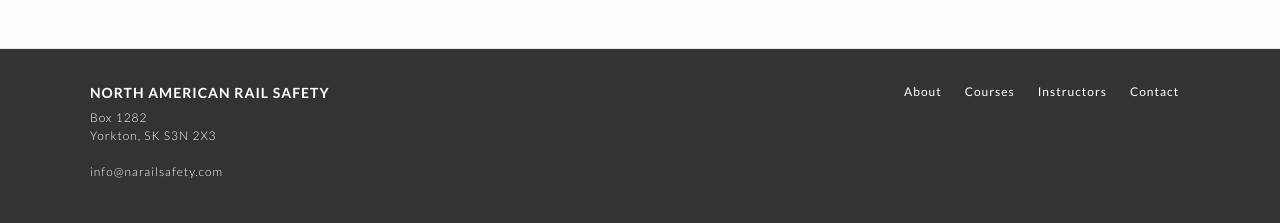
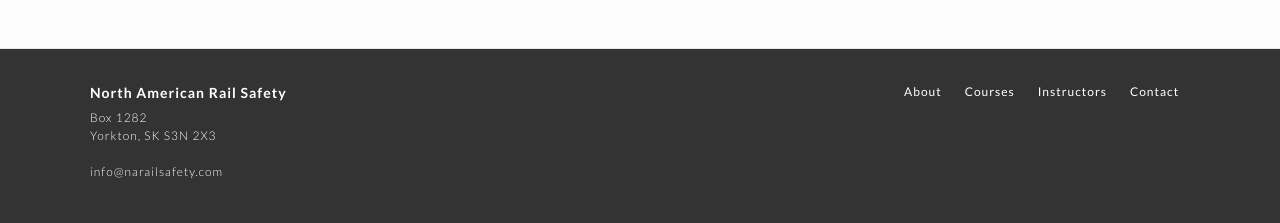
Before and after one commit to zacharyhudy/nars, a Jekyll site: the page built from index.html, in a window 1280 px wide. Shown: the part 1802-2025 px from the top of the page. Built offline with Jekyll 4.4.1, drawn with Linux system fonts in a browser that asks for light colours; some web fonts are replaced; part of the change alters nothing that is shown.

```diff
--- a/_config.yml
+++ b/_config.yml
@@ -1,5 +1,5 @@
 # Site settings
-title: NORTH AMERICAN RAIL SAFETY
+title: North American Rail Safety
 email: info@narailsafety.com
 
 description: Our Company North American Rail Safety recognizes the need to teach cutting edge safe railroading to employees the public and to employers to reduce rail incidents.
--- a/_includes/head.html
+++ b/_includes/head.html
@@ -3,8 +3,20 @@
   <meta http-equiv="X-UA-Compatible" content="IE=edge">
   <meta name="viewport" content="width=device-width, initial-scale=1">
 
-  <title>{% if page.title %}{{ page.title }}{% else %}{{ site.title }}{% endif %}</title>
   <meta name="description" content="{% if page.excerpt %}{{ page.excerpt | strip_html | strip_newlines | truncate: 160 }}{% else %}{{ site.description }}{% endif %}">
+  <meta name="keywords" content="North American Rail Safety, Rail, Safety, North, America, narailsafety, railsafety, Saskatchewan, Yorkton, Regina, Saskatoon, Melville, CN, CP, conductor, yard switcher, locomotive operator, practical training, training, about, courses, teachers, contact, results, oriented, convenient, ldm" />
+  <meta name="author" content="North American Rail Safety">
+  <meta name="robots" content="index, follow">
+  <meta name="revisit-after" content="3 month">
+
+  <meta property="og:title" content="North American Rail Safety"/>
+  <meta property="og:type" content="article"/>
+  <meta property="og:image" content="http://www.narailsafety.com/images/og-thumb.jpg"/>
+  <meta property="og:url" content="http://narailsafety.com"/>
+  <meta property="og:description" content="Our Company North American Rail Safety recognizes the need to teach cutting edge safe railroading to employees the public and to employers to reduce rail incidents."/>
+
+  <title>{% if page.title %}North American Rail Safety - {{ page.title }}{% else %}{{ site.title }}{% endif %}</title>
+  <!-- North American Rail Safety, Saskatchewan, Safety Training  -->
 
   <!-- CSS -->
   <link rel="stylesheet" href="{{ "/css/main.css" | prepend: site.baseurl }}">
```
Also changed, not shown: images/og-thumb.jpg (added), 11 other files.
